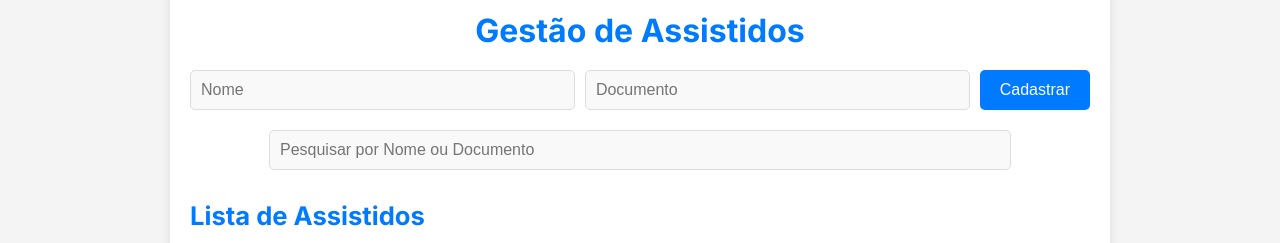
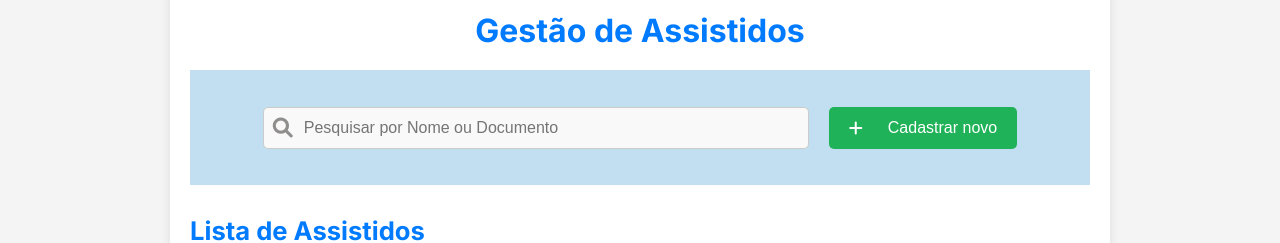
Before and after one commit to gabrielmdss/entregaCerta-frontend, an Angular app: page /assistidos in a window 1280 px wide. Shown: the part 280-523 px from the top of the page. Built offline with nearby package versions, Linux system fonts and the light colour scheme; no server answers; a web font is replaced by a local one.

Commit message:
style: ajustes

```diff
--- a/src/app/pages/assistidos/assistidos.component.css
+++ b/src/app/pages/assistidos/assistidos.component.css
@@ -131,15 +131,67 @@ body {
 .search-container {
   margin: 20px 0;
   text-align: center;
+  background-color: #C1DFF0;
+  max-width: 846px;
+  max-height: 115px;
+  padding-left: 27px;
+  padding-right: 27px;
+  padding-top: 37px;
+  padding-bottom: 36px;
+  display: flex;
+  flex-direction: row;
+  justify-content: center;
+  gap: 20px;
+}
+
+.input-wrapper {
+  position: relative;
+  width: 100%;
+  max-width: 546px;
+  display: flex;
+  align-items: center;
 }
 
 .input-field {
-    width: 80%;
-    padding: 10px;
-    font-size: 1rem;
+  padding-left: 40px;
+  padding-right: 15px;
+  height: 42px;
+  font-size: 16px;
   border-radius: 5px;
-    border: 1px solid #ddd;
-    background-color: #f9f9f9;
+  border: 1px solid #ccc;
+  width: 100%;
+  box-sizing: border-box;
+}
+
+.search-icon {
+  position: absolute;
+  left: 10px;
+  top: 50%;
+  transform: translateY(-50%);
+  font-size: 20px;
+  color: #908D8D;
+}
+
+.btn {
+  background-color: #20B258;
+  color: white;
+  border: none;
+  padding: 10px 20px;
+  font-size: 16px;
+  border-radius: 5px;
+  display: flex;
+  align-items: center;
+  min-width: 160px;
+  height: 42px;
+  justify-content: center;
+}
+
+.btn i {
+  margin-right: 25px;
+}
+
+.btn:hover {
+  background-color: #45a049;
 }
 
 .input-field:focus {
--- a/src/app/pages/assistidos/assistidos.component.html
+++ b/src/app/pages/assistidos/assistidos.component.html
@@ -1,20 +1,19 @@
 <div class="container">
   <h1>Gestão de Assistidos</h1>
 
-  <div class="form-container">
-    <input [(ngModel)]="novoAssistido.nome" placeholder="Nome" class="input-field" />
-    <input [(ngModel)]="novoAssistido.documento" placeholder="Documento" class="input-field" />
-    <button (click)="cadastrarAssistido()" class="btn">Cadastrar</button>
-  </div>
-
-  <!-- Campo de Pesquisa -->
   <div class="search-container">
+    <div class="input-wrapper">
       <input
         [(ngModel)]="searchTerm"
         (input)="filtrarAssistidos()"
         placeholder="Pesquisar por Nome ou Documento"
         class="input-field"
       />
+      <i class="fa fa-search search-icon"></i> <!-- Ícone de lupa -->
+    </div>
+    <button (click)="cadastrarAssistido()" class="btn">
+      <i class="fa fa-plus"></i> Cadastrar novo <!-- Ícone de "+" -->
+    </button>
   </div>
 
   <h2>Lista de Assistidos</h2>
--- a/src/app/pages/dashboard/dashboard.component.css
+++ b/src/app/pages/dashboard/dashboard.component.css
@@ -140,7 +140,7 @@ ul li  {
 }
 ul li span {
   color: #007bff;
-  font-size: 24px;
+  font-size: 20px;
   font-weight: 600;
 }
 /* Responsividade */
```
Lines whose indentation alone changed are shown as unchanged.
